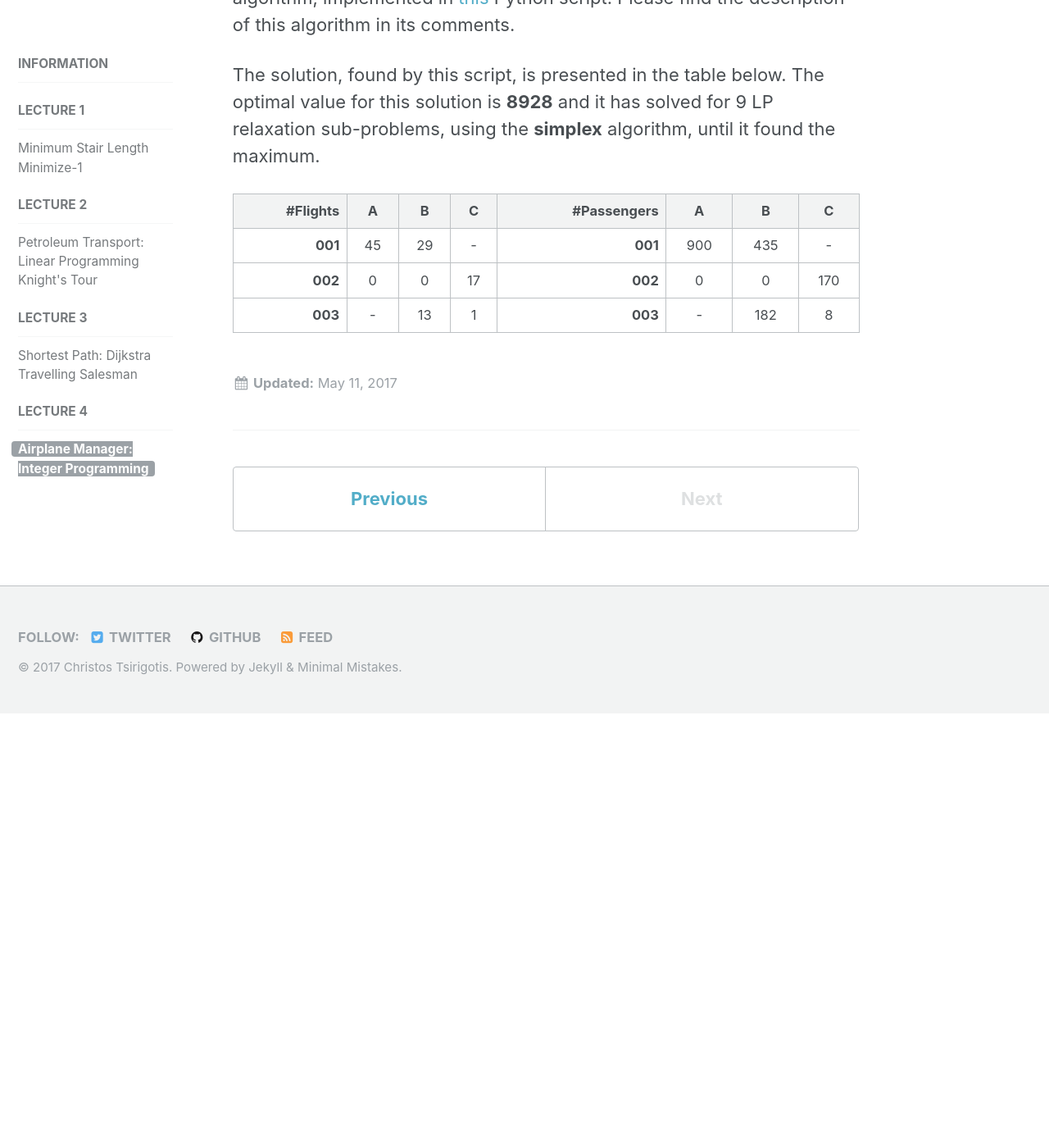
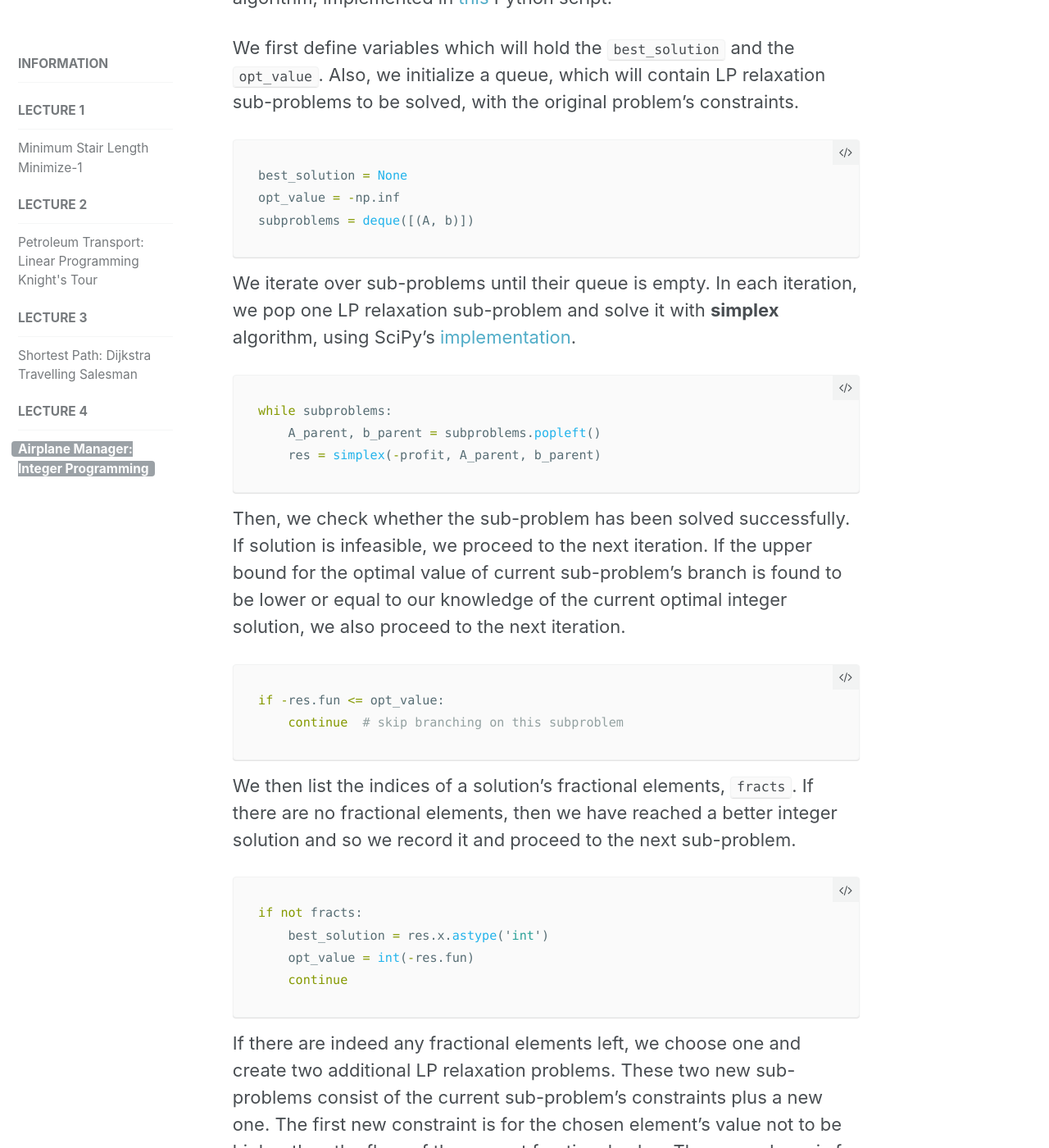
Before and after one commit to tsirif/optimization-auth-course, a Jekyll site: the page built from docs/_assignments/07-branch-and-cut.md, in a window 1280 px wide and 1400 px high, scrolled down 2032 px. Shown: the whole window at 82% size. Built offline with Jekyll 4.4.1, drawn with Linux system fonts in a browser that asks for light colours; formulas are drawn with MathJax 3; before the commit the page ends 2902 px from its top, so only the background shows below that; some of the changed text lies outside the part shown.

Commit message:
Add description of branch and cut algorithm in 07

````diff
--- a/docs/_assignments/07-branch-and-cut.md
+++ b/docs/_assignments/07-branch-and-cut.md
@@ -61,15 +61,80 @@ $$\begin{align*}
                        & x_i, y_i \geq 0, \quad x_i, y_i \in \mathbb{Z} \quad \forall i \in \{1,...,7\}
 \end{align*}$$
 
+## Description
+
+In order to solve this problem, we are going to use a branch and cut algorithm,
+implemented in [this][script] Python script.
+
+We first define variables which will hold the `best_solution` and the `opt_value`.
+Also, we initialize a queue, which will contain LP relaxation sub-problems to be
+solved, with the original problem's constraints.
+
+```python
+best_solution = None
+opt_value = -np.inf
+subproblems = deque([(A, b)])
+```
+
+We iterate over sub-problems until their queue is empty. In each iteration,
+we pop one LP relaxation sub-problem and solve it with **simplex** algorithm, using SciPy's
+[implementation][scipy-simplex].
+
+```python
+while subproblems:
+    A_parent, b_parent = subproblems.popleft()
+    res = simplex(-profit, A_parent, b_parent)
+```
+
+Then, we check whether the sub-problem has been solved successfully. If solution is
+infeasible, we proceed to the next iteration. If the upper bound for the optimal value
+of current sub-problem's branch is found to be lower or equal to our knowledge of
+the current optimal integer solution, we also proceed to the next iteration.
+
+```python
+if -res.fun <= opt_value:
+    continue  # skip branching on this subproblem
+```
+
+We then list the indices of a solution's fractional elements, `fracts`. If there are
+no fractional elements, then we have reached a better integer solution and so we
+record it and proceed to the next sub-problem.
+
+```python
+if not fracts:
+    best_solution = res.x.astype('int')
+    opt_value = int(-res.fun)
+    continue
+```
+
+If there are indeed any fractional elements left, we choose one and create two additional
+LP relaxation problems. These two new sub-problems consist of the current
+sub-problem's constraints plus a new one. The first new constraint is for the chosen
+element's value not to be higher than the floor of the current fractional value.
+The second one is for the chosen element's value not to be lower than the ceiling of
+the current fractional value.
+
+```python
+down = np.floor(res.x[branch_i])
+constrain_1 = np.zeros((1, len(profit)))
+constrain_1[0, branch_i] = 1
+A_child_1 = np.concatenate([A_parent, constrain_1])
+b_child_1 = np.concatenate([b_parent, np.array([[down]])])
+subproblems.append((A_child_1, b_child_1))
+
+up = np.ceil(res.x[branch_i])
+constrain_2 = np.zeros((1, len(profit)))
+constrain_2[0, branch_i] = -1
+A_child_2 = np.concatenate([A_parent, constrain_2])
+b_child_2 = np.concatenate([b_parent, np.array([[-up]])])
+subproblems.append((A_child_2, b_child_2))
+```
+
 ## Solution
 
-In order to solve this problem, we are going to use a branch and cut algorithm,
-implemented in [this][script] Python script. Please find the description of this
-algorithm in its comments.
-
-The solution, found by this script, is presented in the table below. The optimal value
-for this solution is **8928** and it has solved for 9 LP relaxation sub-problems, using the
-**simplex** algorithm, until it found the maximum.
+The solution is presented in the table below.
+The optimal value has been found to be **8928** and the script has solved for 9 LP relaxation
+sub-problems, using the **simplex** algorithm, until it found the maximum.
 
 | ---
 |**#Flights** | A | B | C | **#Passengers** | A | B | C
@@ -79,3 +144,4 @@ for this solution is **8928** and it has solved for 9 LP relaxation sub-problems
 | **003** | - | 13 | 1 | **003** | - | 182 | 8
 
 [script]: https://github.com/tsirif/optimization-auth-course/blob/master/src/branch_and_cut_07.py
+[scipy-simplex]: https://docs.scipy.org/doc/scipy-0.18.1/reference/optimize.linprog-simplex.html
````
Also changed, not shown: src/branch_and_cut_07.py (+4 -4 lines).
